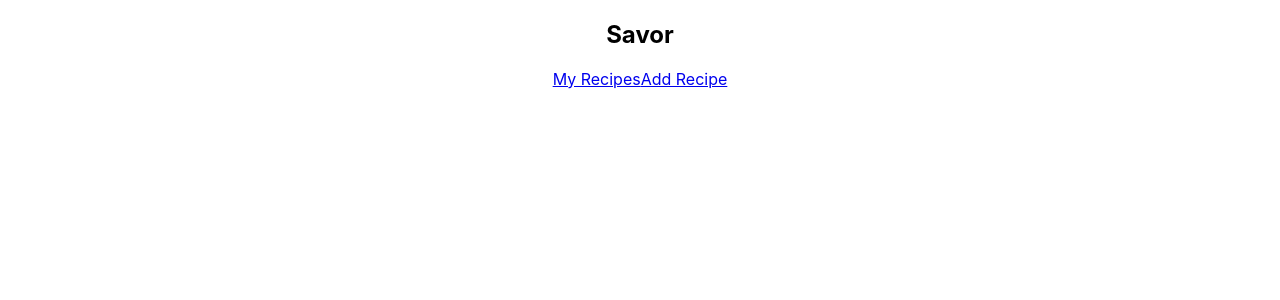
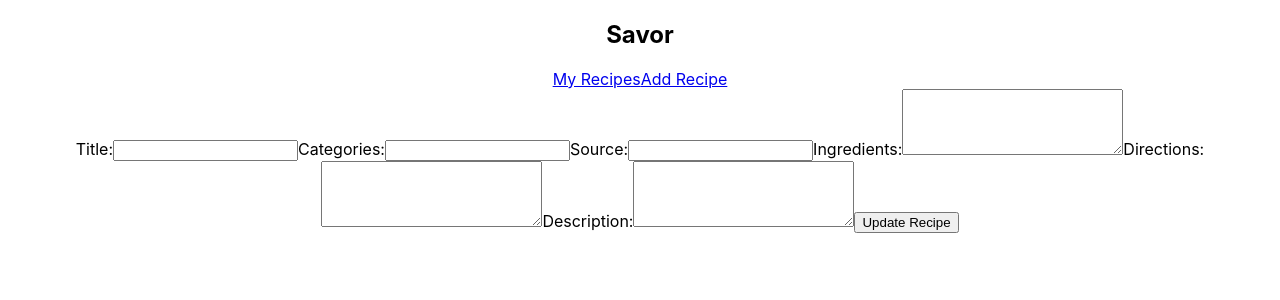
Before and after one commit to the-secret-family-recipe/frontend, a React (Create React App) app in the folder sfr/: page /update-recipe/1 in a window 1280 px wide. Shown: the top 300 px of the page. Built offline with nearby package versions, Linux system fonts and the light colour scheme; no server answers; sample sign-in values are in the browser's storage.

Commit message:
edit and delete working

```diff
--- a/sfr/src/App.js
+++ b/sfr/src/App.js
@@ -7,7 +7,9 @@ import Login from './components/Login'
 import PrivateRoute from './components/PrivateRoute'
 import MemberPage from './components/MemberPage'
 import AddRecipe from './components/AddRecipe'
-import Recipe from './components/Recipe'
+import RecipeCard from './components/RecipeCard'
+import UpdateRecipe from './components/UpdateRecipe';
+import DeleteRecipe from './components/DeleteRecipe'
 
 function App() {
 
@@ -36,8 +38,10 @@ function App() {
 
         <PrivateRoute exact path='/member-page' component={MemberPage} />
         <PrivateRoute exact path='/add-recipe' component={AddRecipe} />
+        <PrivateRoute exact path='/update-recipe/:id' component={UpdateRecipe} />
+        <PrivateRoute exact path='/delete-recipe/:id' component={DeleteRecipe} />
 
-        <PrivateRoute exact path='/recipes/:id' component={Recipe}/>
+        {/* <PrivateRoute exact path='/recipe/:id' component={RecipeCard}/> */}
       </Switch>
 
     </div>
--- /dev/null
+++ b/sfr/src/components/DeleteRecipe.js
@@ -0,0 +1,45 @@
+import React, {useState, useEffect} from 'react'
+import { axiosWithAuth } from '../utils/axiosWithAuth'
+import {useParams, useHistory} from 'react-router-dom'
+
+const DeleteRecipe = () => {
+    const [recipe, setRecipe] = useState({})
+    const { id } = useParams()
+    const {push} = useHistory()
+
+    useEffect(() => {
+        console.log(id)
+        axiosWithAuth()
+            .get(`api/recipes/${id}`)
+            .then(res => {
+                console.log('single', res)
+                setRecipe(res.data.data)
+            })
+            .catch(err => console.log(err))
+    }, [])
+
+    const deleteRecipe = e => {
+        e.preventDefault()
+        axiosWithAuth()
+            .delete(`api/recipes/${id}`)
+            .then( res => {
+                console.log(res)
+                push(`member-page`)
+            })
+            .catch(err => console.log(err))
+
+    }
+
+    return(
+        <>
+            <h2>{recipe.title}</h2>
+            <p>{recipe.categories}</p>
+            <p>Ingredients:{recipe.ingredients}</p>
+            <p>Directions:{recipe.directions}</p>
+            <button onClick={() => push(`/update-recipe/${recipe.id}`)}>Edit</button>
+            <button onClick={(e) => deleteRecipe(e)}>Delete Recipe</button>
+        </>
+    )
+
+}
+export default DeleteRecipe
--- a/sfr/src/components/MemberPage.js
+++ b/sfr/src/components/MemberPage.js
@@ -1,17 +1,61 @@
 //this page will display all recipe cards
 //nav bar will have links for My Recipes, Add Recipe, Home(which will link to marketing), and Logout
 //There will also be a searchbar under the nav
-import React, {useEffect} from 'react'
+import React, {useEffect, useState} from 'react'
 import {connect} from 'react-redux'
 import {getRecipeData} from '../actions/recipeActions'
+import {useParams, useHistory} from 'react-router-dom'
+import { axiosWithAuth } from '../utils/axiosWithAuth'
+// import RecipeCard from '../components/RecipeCard'
 
 
 const MemberPage = props => {
+    const [recipe, setRecipe] = useState(null)
+    const params = useParams()
+    const {push} = useHistory()
+
+    // const fetchRecipe = (id) => {
+    //     axiosWithAuth()
+    //         .get(`api/recipies/${id}`)
+    //         .then(res => setRecipe(res.data.data))
+    //         .catch(err => console.log(err))
+    // }
+
 
 
     useEffect(() => {
         props.getRecipeData()
     }, [])
+
+    // useEffect(() => {
+    //     fetchRecipe(params.id)
+    // }, [params.id])
+
+    // const deleteRecipe = (e, id) => {
+    //     e.preventDefault()
+    //     axiosWithAuth()
+    //         .delete(`api/recipies/${id}`)
+    //         .then(res => {
+    //             push(`/member-page`)
+    //         })
+    //         .catch(err => console.log(err))
+    //         .finally(() => {
+    //             window.location.reload()
+    //         })
+    // }
+
+    // const deleteRecipe = (e, recipe) => {
+    //     e.preventDefault()
+    //     axiosWithAuth()
+    //         .delete(`api/recipies/${recipe.id}`)
+    //         .then(res => {
+    //             push(`/member-page`)
+    //         })
+    //         .catch(err => console.log(err))
+    //         .finally(() => {
+    //             window.location.reload()
+    //         })
+    // }
 
     return(
         <>
@@ -20,15 +64,17 @@ const MemberPage = props => {
                 {props.error ? (
                     <div className='error'>{props.error}</div>
                 ) : (
-                    props.recipes.map((recipe, index) =>
-                        <div key={index}className='recipe-card'>
-                            <p>{recipe.title}</p>
-
-                        </div>
-                    )
+                    props.recipes.map((recipe, index) => {
+                        return (
+                            <div key={index} className='card'>
+                                <h3>{recipe.title}</h3>
+                                <p>{recipe.categories}</p>
+                                {/* <button onClick={() => push(`update-recipe/${recipe.id}`)}>Edit</button> */}
+                                <button onClick={ () => push(`/delete-recipe/${recipe.id}`)}>View</button>
+                            </div>
+                        )
+                    })
                 )}
-
-
             </div>
         </>
     )
--- a/sfr/src/components/Recipe.js
+++ /dev/null
@@ -1,9 +0,0 @@
-import React from 'react'
-
-const Recipe = () => {
-
-    return(
-        <p>recipecard</p>
-    )
-}
-export default Recipe
--- /dev/null
+++ b/sfr/src/components/RecipeCard.js
@@ -0,0 +1,16 @@
+// import React from 'react'
+
+// const RecipeCard = ({recipe}) => {
+
+//     return(
+//         <div className='recipe-card'>
+//             <h2>{recipe.title}</h2>
+//             <p>{recipe.categories}</p>
+//             <p>{recipe.ingredients}</p>
+//             <p>{recipe.directions}</p>
+//             <button>Edit</button>
+//             <button>Delete</button>
+//         </div>
+//     )
+// }
+// export default RecipeCard
--- a/sfr/src/components/Register.js
+++ b/sfr/src/components/Register.js
@@ -11,12 +11,7 @@ const initialState = {
     username:'',
     password:''
 }
-// const initialState = {
 
-//     email:'',
-//     username:'',
-//     password:''
-// }
 
 const Register = () => {
     let history = useHistory()
--- /dev/null
+++ b/sfr/src/components/UpdateRecipe.js
@@ -0,0 +1,114 @@
+import React, {useState, useEffect} from 'react'
+import { axiosWithAuth } from '../utils/axiosWithAuth'
+import {useParams, useHistory} from 'react-router-dom'
+
+const initialState = {
+
+    recipe_image: null,
+    title: "",
+    categories: '',
+    prepTime: null,
+    cookTime: null,
+    calories: null,
+    servings: null,
+    description: "",
+    ingredients: "",
+    directions: "",
+    Notes: null,
+    source: '',
+    bio: null,
+    source_image: null
+}
+
+const UpdateRecipe = props => {
+    const [recipe, setRecipe] = useState(initialState)
+    const { id } = useParams()
+    const {push} = useHistory()
+
+
+    useEffect(() => {
+        console.log(id)
+        axiosWithAuth()
+            .get(`api/recipes/${id}`)
+            .then(res => {
+                console.log('single', res)
+                setRecipe(res.data.data)
+            })
+            .catch(err => console.log(err))
+    }, [id])
+
+    const changeHandler = e => {
+        e.preventDefault()
+        setRecipe({
+            ...recipe,
+            [e.target.name]: e.target.value
+        })
+    }
+
+    const handleSubmit = e => {
+        e.preventDefault()
+        axiosWithAuth()
+            .put(`api/recipes/${id}`, recipe)
+            .then(res => {
+                console.log(res)
+            })
+            .catch(err => console.log(err))
+    }
+
+
+    return(
+        <form onSubmit={(e) => handleSubmit(e)}>
+            <label>Title:</label>
+            <input
+                type='text'
+                name='title'
+                value={recipe.title}
+                onChange={(e) => changeHandler(e)}
+            />
+            <label>Categories:</label>
+            <input
+                type='text'
+                name='categories'
+                value={recipe.categories}
+                onChange={(e) => changeHandler(e)}
+            />
+            <label>Source:</label>
+            <input
+                type='text'
+                name='source'
+                value={recipe.source}
+                onChange={(e) => changeHandler(e)}
+            />
+            <label>Ingredients:</label>
+            <textarea
+                cols='25'
+                rows='4'
+                type='text'
+                name='ingredients'
+                value={recipe.ingredients}
+                onChange={(e) => changeHandler(e)}
+            />
+            <label>Directions:</label>
+            <textarea
+                cols='25'
+                rows='4'
+                type='text'
+                name='directions'
+                value={recipe.directions}
+                onChange={(e) => changeHandler(e)}
+            />
+            <label>Description:</label>
+            <textarea
+                cols='25'
+                rows='4'
+                type='text'
+                name='description'
+                value={recipe.description}
+                onChange={(e) => changeHandler(e)}
+            />
+            <button>Update Recipe</button>
+        </form>
+
+    )
+}
+export default UpdateRecipe
```
Also changed, not shown: sfr/src/actions/recipeActions.js (line endings or trailing spaces).
